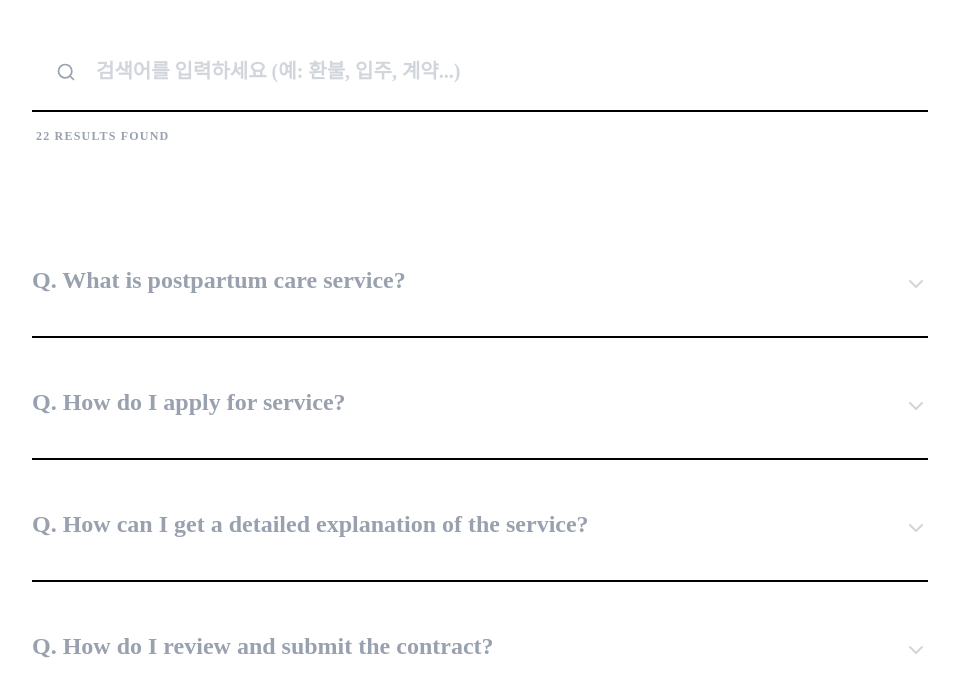
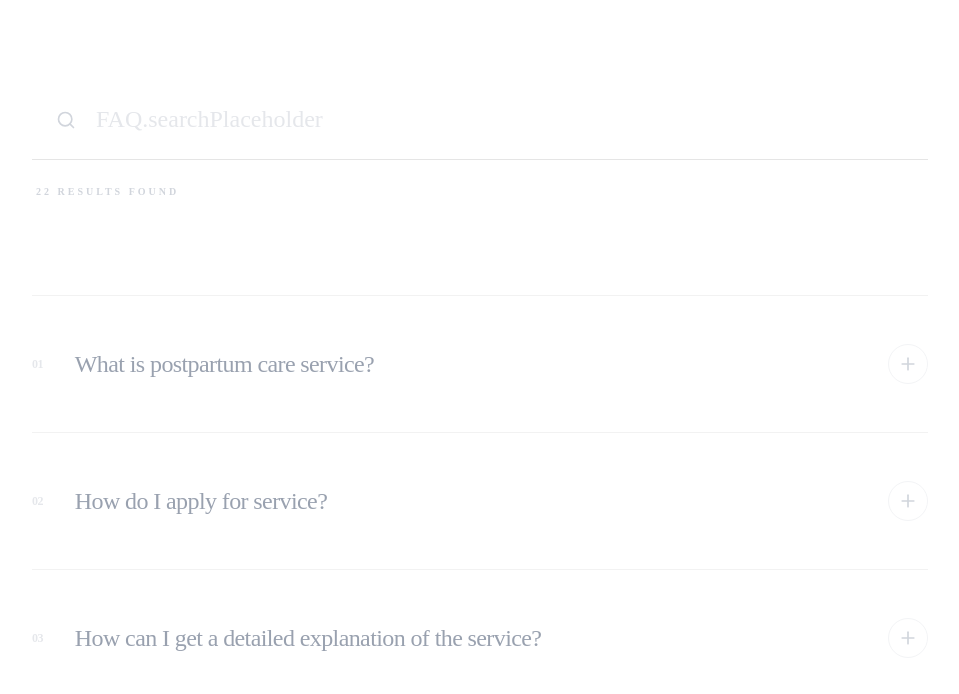
Before and after one commit to hanbrandon/happymom7080.com, a Next.js app: page /en/faq in a window 1280 px wide. Shown: the part 686-1380 px from the top of the page, without its empty margins (160-1119 px from the left). Built offline with nearby package versions, Linux system fonts and the light colour scheme.

Commit message:
design: transform FAQ into premium interactive experience with Framer Motion

```diff
--- a/src/components/faq/FAQSearchList.tsx
+++ b/src/components/faq/FAQSearchList.tsx
@@ -1,19 +1,17 @@
 'use client';
 
+import { useState } from 'react';
+import { useTranslations } from 'next-intl';
 import { motion, AnimatePresence } from 'framer-motion';
-import { useTranslations } from 'next-intl';
-import { useState } from 'react';
-import { Search, X, ChevronDown } from 'lucide-react';
+import { Search, X, Plus } from 'lucide-react';
 
 export default function FAQSearchList() {
     const t = useTranslations('FAQ');
     const [searchQuery, setSearchQuery] = useState('');
     const [openIndex, setOpenIndex] = useState<number | null>(null);
 
-    // Total indices from the translation file (0 to 21)
     const faqIndices = Array.from({ length: 22 }, (_, i) => i);
 
-    // Filter indices based on search query
     const filteredIndices = faqIndices.filter((index) => {
         const question = t(`items.${index}.question`).toLowerCase();
         const answer = t(`items.${index}.answer`).toLowerCase();
@@ -26,112 +24,133 @@ export default function FAQSearchList() {
     };
 
     return (
-        <section className="py-20 bg-white">
+        <section className="py-32 bg-white">
             <div className="container mx-auto px-10">
                 <div className="max-w-4xl mx-auto">
-                    {/* 1. Search Bar */}
-                    <div className="relative mb-20">
-                        <div className="relative group">
-                            <Search className="absolute left-6 top-1/2 -translate-y-1/2 w-5 h-5 text-gray-400 group-focus-within:text-gray-900 transition-colors" />
+                    {/* 1. Interactive Search Bar */}
+                    <div className="relative mb-24">
+                        <motion.div
+                            initial={{ opacity: 0, y: 20 }}
+                            animate={{ opacity: 1, y: 0 }}
+                            className="relative group"
+                        >
+                            <Search className="absolute left-6 top-1/2 -translate-y-1/2 w-5 h-5 text-gray-300 group-focus-within:text-black transition-colors duration-500" />
                             <input
                                 type="text"
                                 value={searchQuery}
                                 onChange={(e) => setSearchQuery(e.target.value)}
-                                placeholder="검색어를 입력하세요 (예: 환불, 입주, 계약...)"
-                                className="w-full h-20 bg-white border-b-2 border-black rounded-none pl-16 pr-16 focus:bg-gray-50 transition-all text-gray-900 font-bold text-xl placeholder:text-gray-300"
+                                placeholder={t('searchPlaceholder') || "검색어를 입력하세요..."}
+                                className="w-full h-20 bg-transparent border-b border-black/10 focus:border-black rounded-none pl-16 pr-16 transition-all duration-700 text-gray-900 font-light text-2xl placeholder:text-gray-200 outline-none"
                             />
                             {searchQuery && (
-                                <button
+                                <motion.button
+                                    initial={{ scale: 0 }}
+                                    animate={{ scale: 1 }}
                                     onClick={() => setSearchQuery('')}
-                                    className="absolute right-6 top-1/2 -translate-y-1/2 w-6 h-6 bg-gray-200 rounded-none flex items-center justify-center text-gray-500 hover:text-gray-900 transition-all"
+                                    className="absolute right-6 top-1/2 -translate-y-1/2 w-8 h-8 bg-gray-50 rounded-full flex items-center justify-center text-gray-400 hover:text-black transition-all"
                                 >
                                     <X className="w-4 h-4" />
-                                </button>
+                                </motion.button>
                             )}
-                        </div>
-                        <p className="mt-4 text-xs text-gray-400 font-bold uppercase tracking-widest px-1">
-                            {filteredIndices.length} Results Found
+                        </motion.div>
+                        <p className="mt-6 text-[10px] text-gray-300 font-bold uppercase tracking-[0.3em] px-1">
+                           {filteredIndices.length} Results Found
                         </p>
                     </div>
 
-                    {/* 2. Accordion FAQ List */}
-                    <div className="space-y-0">
+                    {/* 2. Enhanced Interactive FAQ List */}
+                    <motion.div
+                        layout
+                        className="space-y-0 border-t border-black/5"
+                    >
                         {filteredIndices.length > 0 ? (
-                            filteredIndices.map((index) => {
+                            filteredIndices.map((index, i) => {
                                 const isOpen = openIndex === index;
                                 return (
-                                    <div
+                                    <motion.div
+                                        layout
+                                        initial={{ opacity: 0, y: 20 }}
+                                        animate={{ opacity: 1, y: 0 }}
+                                        transition={{ delay: i * 0.05 }}
                                         key={index}
-                                        className="border-b-2 border-black mb-2 hover:bg-gray-50 transition-colors duration-300"
+                                        className="border-b border-black/5"
                                     >
                                         <button
-                                            onClick={() =>
-                                                toggleAccordion(index)
-                                            }
-                                            className="w-full py-10 flex items-start justify-between text-left group"
+                                            onClick={() => toggleAccordion(index)}
+                                            className="w-full py-12 flex items-center justify-between text-left group relative overflow-hidden"
                                         >
-                                            <h3
-                                                className={`text-xl md:text-2xl font-bold transition-colors duration-300 ${isOpen ? 'text-gray-900' : 'text-gray-400 group-hover:text-gray-600'}`}
-                                            >
-                                                Q.{' '}
-                                                {t(`items.${index}.question`)}
-                                            </h3>
+                                            <div className="flex items-center space-x-8 z-10 transition-transform duration-500 group-hover:translate-x-2">
+                                                <span className="text-xs font-bold text-gray-200 group-hover:text-black transition-colors duration-500 tracking-tighter">
+                                                    {(i + 1).toString().padStart(2, '0')}
+                                                </span>
+                                                <h3 className={`text-xl md:text-2xl font-medium tracking-tight transition-colors duration-500 ${isOpen ? 'text-black' : 'text-gray-400'}`}>
+                                                    {t(`items.${index}.question`)}
+                                                </h3>
+                                            </div>
+
                                             <motion.div
                                                 animate={{
-                                                    rotate: isOpen ? 180 : 0,
+                                                    rotate: isOpen ? 45 : 0,
+                                                    scale: isOpen ? 1.2 : 1
                                                 }}
-                                                transition={{ duration: 0.3 }}
-                                                className="mt-2 ml-4 flex-shrink-0"
+                                                transition={{
+                                                    type: "spring",
+                                                    stiffness: 300,
+                                                    damping: 15
+                                                }}
+                                                className={`flex-shrink-0 w-10 h-10 rounded-full border flex items-center justify-center transition-colors duration-500 ${isOpen ? 'bg-black border-black text-white' : 'border-gray-100 text-gray-300 group-hover:border-black group-hover:text-black'}`}
                                             >
-                                                <ChevronDown
-                                                    className={`w-6 h-6 ${isOpen ? 'text-gray-900' : 'text-gray-300'}`}
-                                                />
+                                                <Plus className="w-5 h-5" />
                                             </motion.div>
+
+                                            {/* Subtle Hover Background */}
+                                            <motion.div
+                                                className="absolute inset-0 bg-gray-50/50 -z-0 translate-x-[-101%]"
+                                                whileHover={{ translateX: "0%" }}
+                                                transition={{ duration: 0.4, ease: "circOut" }}
+                                            />
                                         </button>
 
                                         <AnimatePresence>
                                             {isOpen && (
                                                 <motion.div
-                                                    initial={{
-                                                        height: 0,
-                                                        opacity: 0,
-                                                    }}
-                                                    animate={{
-                                                        height: 'auto',
-                                                        opacity: 1,
-                                                    }}
-                                                    exit={{
-                                                        height: 0,
-                                                        opacity: 0,
-                                                    }}
+                                                    initial={{ height: 0, opacity: 0 }}
+                                                    animate={{ height: 'auto', opacity: 1 }}
+                                                    exit={{ height: 0, opacity: 0 }}
                                                     transition={{
-                                                        duration: 0.4,
-                                                        ease: [
-                                                            0.04, 0.62, 0.23,
-                                                            0.98,
-                                                        ],
+                                                        height: { duration: 0.6, ease: [0.04, 0.62, 0.23, 0.98] },
+                                                        opacity: { duration: 0.4 }
                                                     }}
                                                     className="overflow-hidden"
                                                 >
-                                                    <div className="pb-10 pt-2 text-gray-600 text-lg md:text-xl leading-relaxed whitespace-pre-wrap border-t border-gray-100 mt-2">
-                                                        {t(
-                                                            `items.${index}.answer`,
-                                                        )}
+                                                    <div className="pb-16 pt-4 pl-20 pr-10">
+                                                        <motion.p
+                                                            initial={{ y: 20, opacity: 0 }}
+                                                            animate={{ y: 0, opacity: 1 }}
+                                                            transition={{ delay: 0.2 }}
+                                                            className="text-lg md:text-xl text-gray-500 leading-relaxed whitespace-pre-wrap font-light"
+                                                        >
+                                                            {t(`items.${index}.answer`)}
+                                                        </motion.p>
                                                     </div>
                                                 </motion.div>
                                             )}
                                         </AnimatePresence>
-                                    </div>
+                                    </motion.div>
                                 );
                             })
                         ) : (
-                            <div className="text-center py-24 bg-gray-50 border border-dashed border-gray-200">
-                                <p className="text-xl text-gray-400 font-medium italic">
-                                    No results match your search.
+                            <motion.div
+                                initial={{ opacity: 0 }}
+                                animate={{ opacity: 1 }}
+                                className="text-center py-40 border-b border-dashed border-gray-100"
+                            >
+                                <p className="text-xl text-gray-200 font-light italic">
+                                    No records matching your search criteria.
                                 </p>
-                            </div>
+                            </motion.div>
                         )}
-                    </div>
+                    </motion.div>
                 </div>
             </div>
         </section>
```
